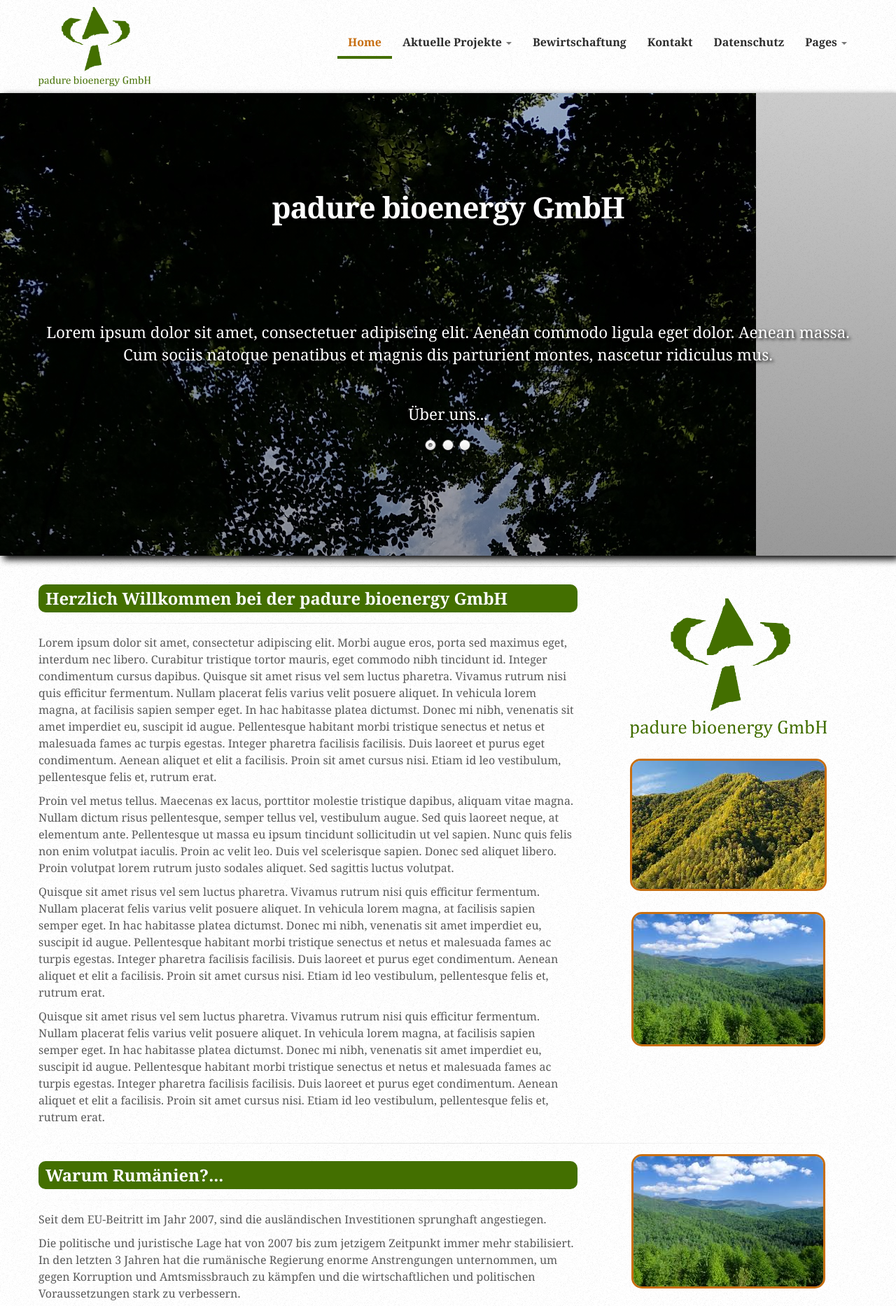
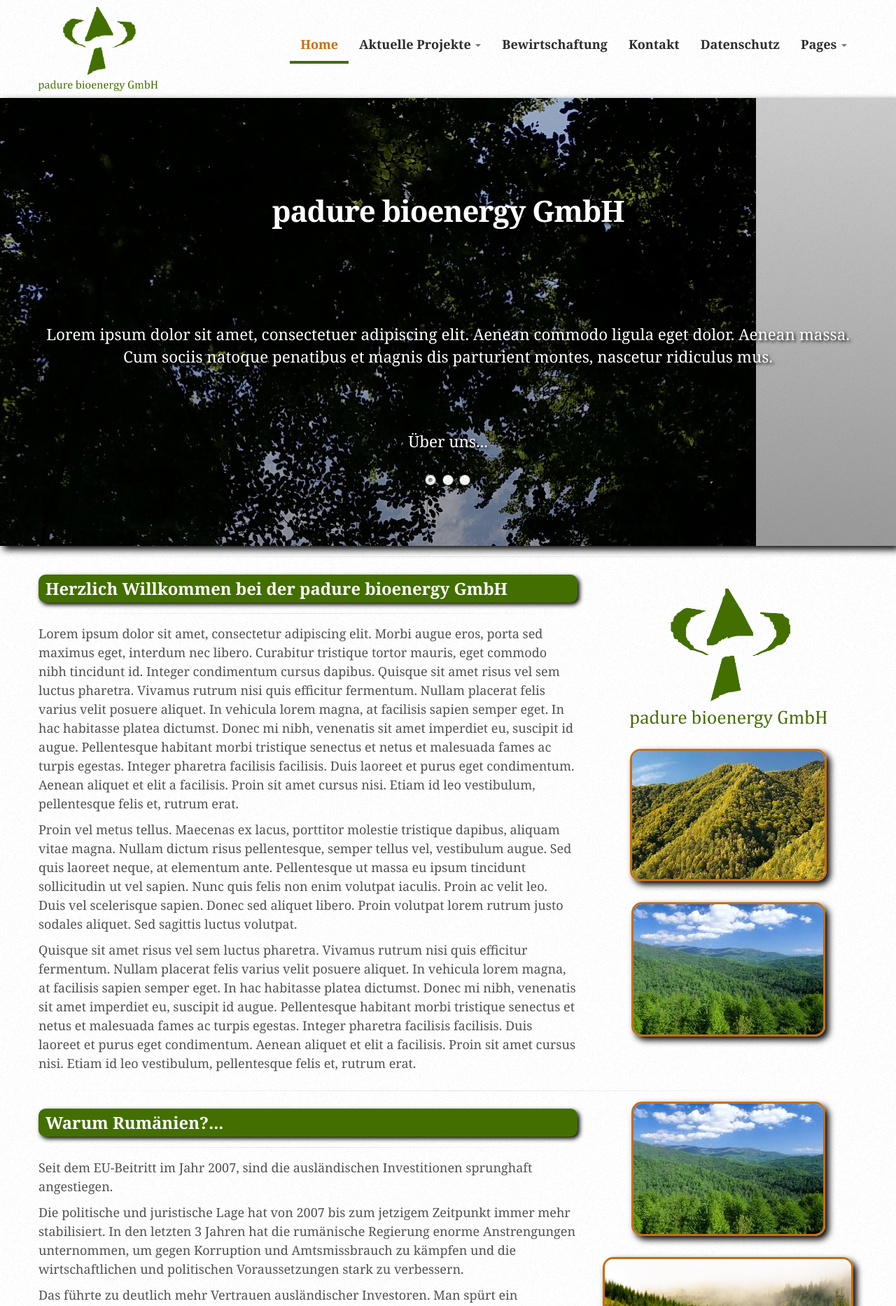
Before and after one commit to jancsi311/padure-bioenergy, a PHP site: page / in a window 1280 px wide. Shown: the top 1866 px of the page at 70% size. Run offline with PHP 8.4, Linux system fonts and the light colour scheme; some libraries are stand-ins or nearby versions.

Commit message:
working on first page

```diff
--- a/assets/css/docs.css
+++ b/assets/css/docs.css
@@ -169,10 +169,10 @@ hr.soften2 {
 /* Base class
 ------------------------- */
 .jumbotron {
-	height: 67vh;
+	height: 80vh;
+	max-height: 710px;
 	box-shadow: 5px 5px 10px #000000;
 	position: relative;
-	padding: 40px 0;
 	color: #fff;
 	text-align: center;
 	text-shadow: 0 1px 3px rgba(0,0,0,.4), 0 0 30px rgba(0,0,0,.075);
@@ -198,13 +198,14 @@ hr.soften2 {
 	z-index: -1000;
 	top: 0;
 	left: 0;
-	height: auto;
+	height: inherit;
 }
 .splash img {
 	height: auto;
 	width: 100%;
 }
 .show-case-item {
+	height: 80%;
 }
 #nav-header {
 	position: absolute;
@@ -282,7 +283,6 @@ hr.soften2 {
 			rgba(0, 0, 0, 0.4)
 		);
 	overflow: hidden;
-	padding: 50px 0 75px;
 	margin-bottom: 0;
 	color: #fff;
 }
@@ -290,7 +290,6 @@ hr.soften2 {
 	font-size: 3em;
 	color: #fff;
 	text-shadow: 2px 2px 4px #000;
-	margin: 90px 0;
 	line-height: 1.1em;
 }
 .masthead p {
@@ -299,8 +298,6 @@ hr.soften2 {
 	text-shadow: 2px 2px 4px #000;
 	line-height: 1.4em;
 	font-weight: normal;
-	margin-bottom: 60px;
-	margin-top: 140px;
 }
 .details {
 	font-size: 1.6em;
@@ -320,6 +317,7 @@ hr.soften2 {
 
 .row-fluid  h3 {
 	color: #fff;
+	box-shadow: 3px 3px 6px #000000;
 	background-color: #436F00;
 	padding-left: 10px;
 	-webkit-border-radius: 10px;
@@ -442,7 +440,7 @@ hr.soften2 {
 }
 
 .brand img {
-	width: 160px;
+	height: 15vh;
 }
 .contact form label {
 	display: block;
@@ -726,7 +724,7 @@ hr.soften2 {
 
 .marketing {
 	text-align: center;
-	color: #5a5a5a;
+	color: #515251;
 }
 .marketing h1 {
 	margin: 60px 0 10px;
@@ -740,8 +738,9 @@ hr.soften2 {
 	margin-bottom: 20px;
 }
 .marketing p, li {
-	font-size: 16px;
+	font-size: 18px;
 	line-height: 1.5;
+	margin-bottom: 10px;
 }
 .marketing .marketing-byline {
 	margin-bottom: 40px;
@@ -751,6 +750,7 @@ hr.soften2 {
 	color: #999;
 }
 .marketing img {
+	box-shadow: 5px 5px 10px #000000;
 	display: block;
 	margin: 0 auto 30px;
 }
@@ -885,7 +885,7 @@ footer .copyright {
 }
 .footer {
 	border-top: 1px solid #e5e5e5;
-	background: url(../img/bg_footer.png);
+	background-color: #436F00;
 	color: #919191;
 }
 .footer a {
@@ -1904,8 +1904,7 @@ label {
 }
 
 @media (max-width: 1199px) {
-.jumbotron {
-	height: 54vh;
+
 }
 }
 
@@ -2083,9 +2082,7 @@ body {
 .navbar .nav > li {
 	float: left;
 }
-li {
-	line-height: 20px;
-}
+
 #main-nav {
 	float: right;
 }
--- a/footer.html
+++ b/footer.html
@@ -2,7 +2,6 @@
   <body data-spy="scroll" data-target=".bs-docs-sidebar">
     <footer class="footer">
       <div class="container">
-        <hr class="soften1">
         <div class="row-fluid">
           <div class="span10">
             <h4>Navigation</h4>
@@ -15,21 +14,20 @@
             </ul>
           </div>
         </div>
-        <div class="row-fluid">
+        <!-- <div class="row-fluid">
           <div class="span8 MT70">
             <h4>Wer wir sind</h4>
             <p>Lorem ipsum dolor sit amet, consectetur adipiscing elit. Morbi augue eros, porta sed maximus eget, interdum nec libero.</p>
             <ul class="footer_social clearfix">
               <li><a href="#" class="footer_facebook">Facebook</a></li>
-              <!-- <li><a href="#" class="footer_twitter">Twitter</a></li>
+               <li><a href="#" class="footer_twitter">Twitter</a></li>
               <li><a href="#" class="footer_googleplus">Google+</a></li>
-              <li><a href="#" class="footer_rss">RSS</a></li> -->
+              <li><a href="#" class="footer_rss">RSS</a></li>
             </ul>
           </div>
-        </div>
-        <hr class="soften1 copyhr">
+        </div> -->
         <div class="row-fluid copyright">
-          <div class="span12">Copyright &copy; 2015. jancsi311@gmail.com</div>
+          <div class="span12">Copyright &copy; 2016. jancsi311@gmail.com</div>
         </div>
       </div>
     </footer>
--- a/index.html
+++ b/index.html
@@ -98,20 +98,29 @@ $(function(){
   <div class="splash"> <img src="assets/img/home-banner-bg2.jpg" alt="Banner" /> </div>
   <div class="splash"> <img src="assets/img/home-banner-bg3.jpg" alt="Banner" /> </div>
   <div class="container show-case-item">
+    <div class="spacer" style="height: 25%"></div>
     <h1> padure bioenergy GmbH </h1>
+    <div class="spacer" style="height: 25%"></div>
     <p> Lorem ipsum dolor sit amet, consectetuer adipiscing elit. Aenean commodo ligula eget dolor. Aenean massa. Cum sociis natoque penatibus et magnis dis parturient montes, nascetur ridiculus mus.</p>
+    <div class="spacer" style="height: 13%"></div>
     <a href="#page_1" class="details">Über uns...</a>
     <div class="clearfix"> </div>
   </div>
   <div class="container show-case-item">
+    <div class="spacer" style="height: 25%"></div>
     <h1> Warum Rumänien?... </h1>
+    <div class="spacer" style="height: 25%"></div>
     <p> Seit dem EU-Beitritt im Jahr 2007, sind die ausländischen Investitionen sprunghaft angestiegen. <br />Die politische und juristische Lage hat von 2007 bis zum jetzigem Zeitpunkt immer mehr stabilisiert. </p>
+    <div class="spacer" style="height: 13%"></div>
     <a href="#page_2" class="details">Mehr...</a>
     <div class="clearfix"> </div>
   </div>
   <div class="container show-case-item">
+    <div class="spacer" style="height: 25%"></div>
     <h1> Warum in Waldflächen investieren??? </h1>
+    <div class="spacer" style="height: 25%"></div>
     <p> Die Wälder Rumäniens sind hoch profitabel durch die geringen Bewirtschaftungskosten und durch die guten Vermarktungsmöglichkeiten des Holzes auf dem inländischen Markt.</p>
+    <div class="spacer" style="height: 13%"></div>
     <a href="#page_3" class="details">Mehr...</a>
     <div class="clearfix"> </div>
   </div>
@@ -136,10 +145,9 @@ $(function(){
           <p> Lorem ipsum dolor sit amet, consectetur adipiscing elit. Morbi augue eros, porta sed maximus eget, interdum nec libero. Curabitur tristique tortor mauris, eget commodo nibh tincidunt id. Integer condimentum cursus dapibus. Quisque sit amet risus vel sem luctus pharetra. Vivamus rutrum nisi quis efficitur fermentum. Nullam placerat felis varius velit posuere aliquet. In vehicula lorem magna, at facilisis sapien semper eget. In hac habitasse platea dictumst. Donec mi nibh, venenatis sit amet imperdiet eu, suscipit id augue. Pellentesque habitant morbi tristique senectus et netus et malesuada fames ac turpis egestas. Integer pharetra facilisis facilisis. Duis laoreet et purus eget condimentum. Aenean aliquet et elit a facilisis. Proin sit amet cursus nisi. Etiam id leo vestibulum, pellentesque felis et, rutrum erat.</p>
           <p> Proin vel metus tellus. Maecenas ex lacus, porttitor molestie tristique dapibus, aliquam vitae magna. Nullam dictum risus pellentesque, semper tellus vel, vestibulum augue. Sed quis laoreet neque, at elementum ante. Pellentesque ut massa eu ipsum tincidunt sollicitudin ut vel sapien. Nunc quis felis non enim volutpat iaculis. Proin ac velit leo. Duis vel scelerisque sapien. Donec sed aliquet libero. Proin volutpat lorem rutrum justo sodales aliquet. Sed sagittis luctus volutpat. </p>
           <p> Quisque sit amet risus vel sem luctus pharetra. Vivamus rutrum nisi quis efficitur fermentum. Nullam placerat felis varius velit posuere aliquet. In vehicula lorem magna, at facilisis sapien semper eget. In hac habitasse platea dictumst. Donec mi nibh, venenatis sit amet imperdiet eu, suscipit id augue. Pellentesque habitant morbi tristique senectus et netus et malesuada fames ac turpis egestas. Integer pharetra facilisis facilisis. Duis laoreet et purus eget condimentum. Aenean aliquet et elit a facilisis. Proin sit amet cursus nisi. Etiam id leo vestibulum, pellentesque felis et, rutrum erat.</p>
-          <p> Quisque sit amet risus vel sem luctus pharetra. Vivamus rutrum nisi quis efficitur fermentum. Nullam placerat felis varius velit posuere aliquet. In vehicula lorem magna, at facilisis sapien semper eget. In hac habitasse platea dictumst. Donec mi nibh, venenatis sit amet imperdiet eu, suscipit id augue. Pellentesque habitant morbi tristique senectus et netus et malesuada fames ac turpis egestas. Integer pharetra facilisis facilisis. Duis laoreet et purus eget condimentum. Aenean aliquet et elit a facilisis. Proin sit amet cursus nisi. Etiam id leo vestibulum, pellentesque felis et, rutrum erat.</p>
         </div>
         <div class="span4">
-          <img class="" src="assets/img/Logo.png" alt="" style=" padding-top: 30px; width: 281px" />
+          <img class="" src="assets/img/Logo.png" alt="" style=" padding-top: 30px; width: 281px; box-shadow: none;" />
           <img class="img-border" src="assets/img/forest2.jpg" alt="" />
           <img class="img-border" src="assets/img/forest1.jpg" alt="" />
         </div>
@@ -153,8 +161,8 @@ $(function(){
           <p> Seit dem EU-Beitritt im Jahr 2007, sind die ausländischen Investitionen sprunghaft angestiegen.</p>
           <p>Die politische und juristische Lage hat von 2007 bis zum jetzigem Zeitpunkt immer mehr stabilisiert. In den letzten 3 Jahren hat die rumänische Regierung enorme Anstrengungen unternommen, um gegen Korruption und Amtsmissbrauch zu kämpfen und die wirtschaftlichen und politischen Voraussetzungen stark zu verbessern.</p>
           <p>Das führte zu deutlich mehr Vertrauen ausländischer Investoren. Man spürt ein Zusammenwachsen von ausländischen Unternehmen und der Bevölkerung Rumäniens.</p>
-          <p>Die Wirtschaft Rumäniens liegt innerhalb der EU an 1. Stelle. Das Wirtschaftswachstum lag im Jahr 2014 bei 2,6%.</p>
-          <p>Die Kaufpreise von land- und forstwirtschaftlichen Flächen sind weit unter dem Durchschnitt der westlichen Ländern Europas. Die Preise bewegen sich auf einem Niveau von 1500,-€ bis 4500,-€ pro ha. Die Preise richten sich nach Beschaffenheit des Waldes, Größe, Lage, Baumart, Festmeter pro ha, Einschlagsplan und natürlich nach dem Besitzer und dessen Vorstellungen.</p>
+          <p style="font-weight: bold">Die Wirtschaft Rumäniens liegt innerhalb der EU an 1. Stelle. Das Wirtschaftswachstum lag im Jahr 2014 bei 2,6%.</p>
+          <p>Die Kaufpreise von land- und forstwirtschaftlichen Flächen sind weit unter dem Durchschnitt der westlichen Ländern Europas. Die Preise bewegen sich auf einem Niveau von <span style="font-weight: bold"> 1500,-€ bis 4500,-€ pro ha</span>. Die Preise richten sich nach Beschaffenheit des Waldes, Größe, Lage, Baumart, Festmeter pro ha, Einschlagsplan und natürlich nach dem Besitzer und dessen Vorstellungen.</p>
           <p></p>
           <h3>Weitere Gründe um in Rumänien auch speziell in Wald zu investieren</h3>
           <p>Die Forstwirtschaft ist seit Jahrhunderten ein Hauptwirtschaftszweig der rumänischen Wirtschaft. Es gibt eine gut ausgebaute holzverarbeitende Industrie. Von großen Sägewerken, mit einem Jahresbedarf von über einer Million Festmeter, bis zu vielen kleinen und mittleren Sägewerken und Schreinereien, die durch Veredelung auf dem gleichen Preisniveau der großen Firmen liegen.</p>
@@ -172,7 +180,6 @@ $(function(){
           <img class="img-border" src="assets/img/forest3.jpg" alt="" />
           <img class="img-border" src="assets/img/forest2.jpg" alt="" />
         </div>
-        <div class="span12" style="height:80px"></div>
       </div>
       <hr class="soften">
       <a name="page_3"></a>
```
